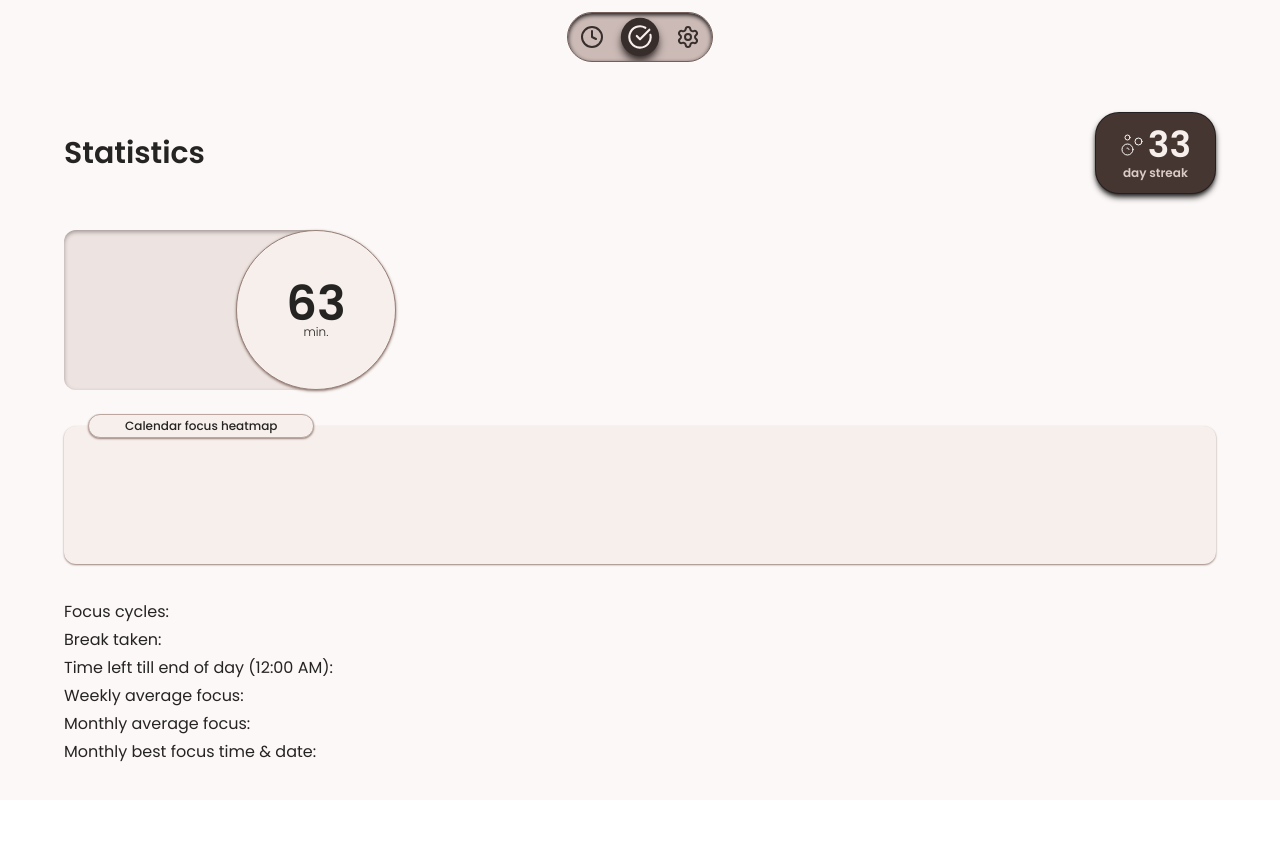
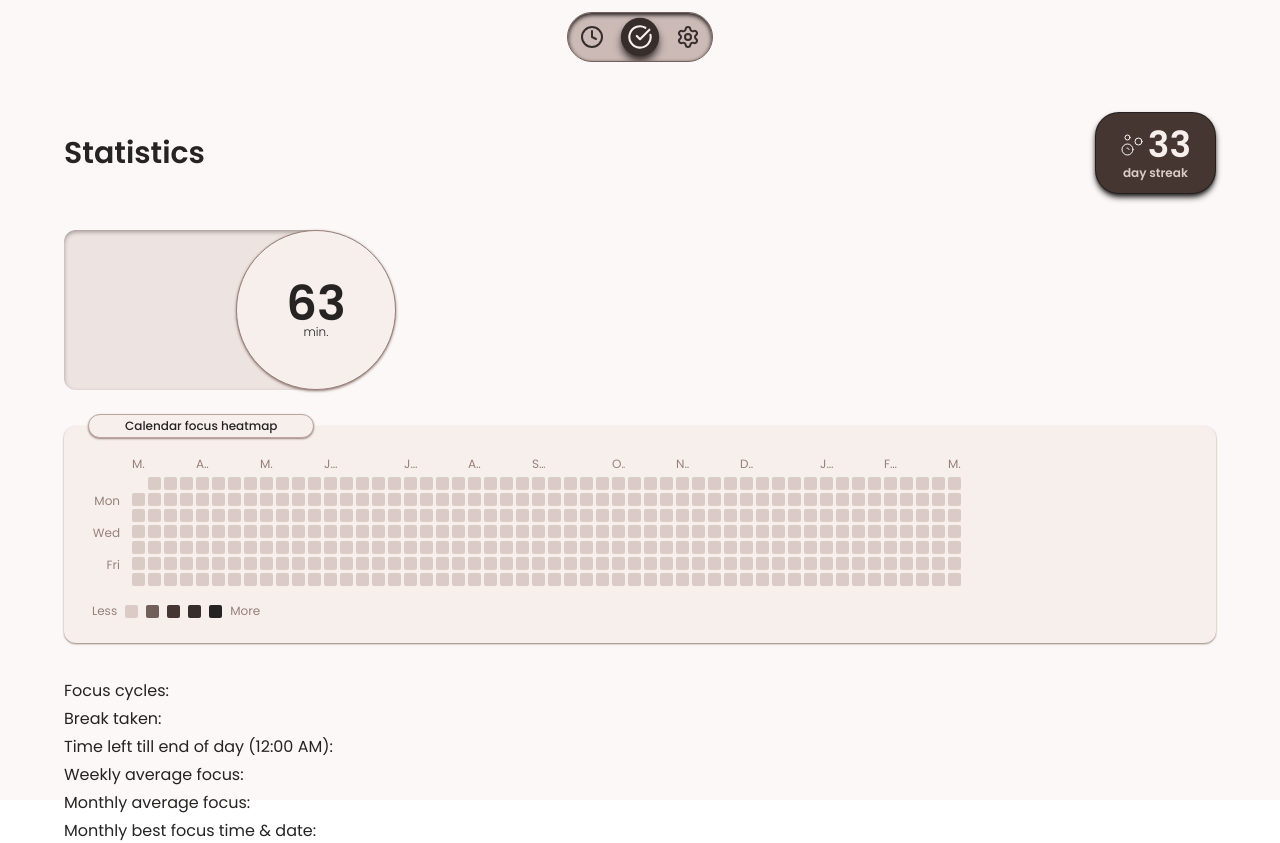
Before and after one commit to plwtx/chai.study, a React (Vite) app: page /statistics in a window 1280 px wide. Before the commit the page ends 800 px from the top, so only its background shows below. Built offline with nearby package versions, Linux system fonts and the light colour scheme; a web font is replaced by a local one; what @toolwind/corner-shape would draw is missing.

Commit message:
FEAT: Statistics page heatmap component.

```diff
--- a/src/features/statistics/components/heatmap-calendar.tsx
+++ b/src/features/statistics/components/heatmap-calendar.tsx
@@ -1,15 +1,215 @@
-import HeaderDescription from "@/components/ui/header-description";
-import HorizontalDivider from "@/components/ui/horizontal-divider-line";
-import { Circle, ServerOff, Coffee } from "lucide-react";
-export default function FocusHeatmap() {
+import { useHeatmapData, type HeatmapDay } from "../hooks/useHeatmapData";
+import { useAppStore } from "@/store";
+import { motion } from "motion/react";
+
+const LEVEL_COLORS: Record<0 | 1 | 2 | 3 | 4, string> = {
+  0: "var(--heatmap-0)",
+  1: "var(--heatmap-1)",
+  2: "var(--heatmap-2)",
+  3: "var(--heatmap-3)",
+  4: "var(--heatmap-4)",
+};
+
+// Short month names for labels
+const MONTH_ABBR = [
+  "Jan",
+  "Feb",
+  "Mar",
+  "Apr",
+  "May",
+  "Jun",
+  "Jul",
+  "Aug",
+  "Sep",
+  "Oct",
+  "Nov",
+  "Dec",
+];
+
+const DOW_LABELS: Record<number, string> = { 1: "Mon", 3: "Wed", 5: "Fri" };
+
+function formatDayLabel(dateStr: string): string {
+  const d = new Date(dateStr + "T00:00:00");
+  const dow = ["Sun", "Mon", "Tue", "Wed", "Thu", "Fri", "Sat"][d.getDay()];
+  return `${dow}, ${MONTH_ABBR[d.getMonth()]} ${d.getDate()}`;
+}
+
+function buildWeeks(days: HeatmapDay[]): (HeatmapDay | null)[][] {
+  const firstDate = new Date(days[0].date + "T00:00:00");
+  const firstDow = firstDate.getDay();
+  const startOffset = (firstDow + 6) % 7;
+
+  const padded: (HeatmapDay | null)[] = [
+    ...Array.from({ length: startOffset }, () => null),
+    ...days,
+  ];
+
+  const weeks: (HeatmapDay | null)[][] = [];
+  for (let col = 0; col < 52; col++) {
+    weeks.push(padded.slice(col * 7, col * 7 + 7));
+  }
+  return weeks;
+}
+
+function SkeletonGrid() {
   return (
-    <>
-      <main className="bg-brown-100 corner-scoop dark:bg-dark-900 border-brown-300 shadow-brown-400 relative h-64 w-full rounded-xl shadow-xs dark:border-black dark:shadow-black">
-        {/* absolute title */}
-        <div className="bg-brown-100 dark:bg-dark-900 border-brown-300 shadow-brown-400 corner-b-scoop absolute -top-3 left-6 flex h-6 w-fit items-center justify-center rounded-full border px-9 text-xs font-medium shadow-xs dark:border-black dark:shadow-black">
-          <h3>Calendar focus heatmap</h3>
-        </div>
-      </main>
-    </>
+    <div className="flex gap-3">
+      <div
+        className="grid"
+        style={{ gridTemplateRows: "repeat(7, 13px)", gap: "3px" }}
+      >
+        {Array.from({ length: 7 }, (_, i) => (
+          <div key={i} className="h-3.25 w-7 text-right text-xs leading-none">
+            {DOW_LABELS[i] ?? ""}
+          </div>
+        ))}
+      </div>
+      <div
+        className="grid"
+        style={{
+          gridTemplateColumns: "repeat(52, 13px)",
+          gridTemplateRows: "repeat(7, 13px)",
+          gap: "3px",
+          gridAutoFlow: "column",
+        }}
+      >
+        {Array.from({ length: 52 * 7 }, (_, i) => (
+          <div
+            key={i}
+            className="rounded-xs"
+            style={{ background: LEVEL_COLORS[0], width: 13, height: 13 }}
+          />
+        ))}
+      </div>
+    </div>
   );
 }
+
+export default function FocusHeatmap() {
+  const days = useHeatmapData();
+  const reducedMotion = useAppStore((s) => s.settings.reducedMotion);
+
+  const weeks = days !== undefined ? buildWeeks(days) : null;
+
+  const monthLabels: (string | null)[] = [];
+  if (weeks) {
+    let prevMonth: number | null = null;
+    for (const week of weeks) {
+      const firstDay = week.find((d) => d !== null);
+      if (firstDay) {
+        const month = new Date(firstDay.date + "T00:00:00").getMonth();
+        monthLabels.push(month !== prevMonth ? MONTH_ABBR[month] : null);
+        prevMonth = month;
+      } else {
+        monthLabels.push(null);
+      }
+    }
+  }
+
+  const gridContent = (
+    <div className="flex gap-3">
+      <div className="flex flex-col" style={{ gap: "3px", marginTop: 20 }}>
+        {Array.from({ length: 7 }, (_, i) => (
+          <div
+            key={i}
+            className="text-brown-400 dark:text-brown-500 flex items-center justify-end text-xs leading-none"
+            style={{ height: 13, width: 28 }}
+          >
+            {DOW_LABELS[i] ?? ""}
+          </div>
+        ))}
+      </div>
+
+      <div>
+        <div
+          className="mb-0.75 grid"
+          style={{ gridTemplateColumns: "repeat(52, 13px)", gap: "3px" }}
+        >
+          {monthLabels.map((label, i) => (
+            <div
+              key={i}
+              className="text-brown-400 dark:text-brown-500 truncate text-xs leading-none"
+              style={{ height: 16 }}
+            >
+              {label ?? ""}
+            </div>
+          ))}
+        </div>
+
+        <div
+          className="grid"
+          style={{
+            gridTemplateColumns: "repeat(52, 13px)",
+            gridTemplateRows: "repeat(7, 13px)",
+            gap: "3px",
+            gridAutoFlow: "column",
+          }}
+        >
+          {weeks !== null &&
+            weeks.map((week, wi) =>
+              week.map((day, di) => {
+                if (day === null) {
+                  return (
+                    <div
+                      key={`${wi}-${di}`}
+                      style={{ width: 13, height: 13 }}
+                    />
+                  );
+                }
+                const label =
+                  day.totalMinutes > 0
+                    ? `${Math.round(day.totalMinutes)} min. | ${formatDayLabel(day.date)}`
+                    : `No focus | ${formatDayLabel(day.date)}`;
+                return (
+                  <div
+                    key={`${wi}-${di}`}
+                    className="rounded-xs"
+                    title={label}
+                    style={{
+                      background: LEVEL_COLORS[day.level],
+                      width: 13,
+                      height: 13,
+                    }}
+                  />
+                );
+              })
+            )}
+        </div>
+      </div>
+    </div>
+  );
+
+  return (
+    <main className="bg-brown-100 corner-scoop dark:bg-dark-900 border-brown-300 shadow-brown-400 relative w-full rounded-xl px-7 pt-8 pb-6 shadow-xs dark:border-black dark:shadow-black">
+      <div className="bg-brown-100 dark:bg-dark-900 border-brown-300 shadow-brown-400 corner-b-scoop absolute -top-3 left-6 flex h-6 w-fit items-center justify-center rounded-full border px-9 text-xs font-medium shadow-xs dark:border-black dark:shadow-black">
+        <h3>Calendar focus heatmap</h3>
+      </div>
+
+      {days === undefined ? (
+        <SkeletonGrid />
+      ) : !reducedMotion ? (
+        <motion.div
+          initial={{ opacity: 0 }}
+          animate={{ opacity: 1 }}
+          transition={{ duration: 0.4 }}
+        >
+          {gridContent}
+        </motion.div>
+      ) : (
+        gridContent
+      )}
+
+      <div className="text-brown-400 dark:text-brown-500 mt-4 flex items-center gap-2 text-xs">
+        <span>Less</span>
+        {([0, 1, 2, 3, 4] as const).map((level) => (
+          <div
+            key={level}
+            className="rounded-xs"
+            style={{ background: LEVEL_COLORS[level], width: 13, height: 13 }}
+          />
+        ))}
+        <span>More</span>
+      </div>
+    </main>
+  );
+}
--- /dev/null
+++ b/src/features/statistics/hooks/useHeatmapData.ts
@@ -0,0 +1,80 @@
+import { useAppStore } from "@/store";
+import { useEffect, useMemo, useState } from "react";
+import type { Session } from "@/types";
+
+export interface HeatmapDay {
+  date: string;
+  totalMinutes: number;
+  level: 0 | 1 | 2 | 3 | 4;
+}
+
+function toDateKey(date: Date): string {
+  const y = date.getFullYear();
+  const m = String(date.getMonth() + 1).padStart(2, "0");
+  const d = String(date.getDate()).padStart(2, "0");
+  return `${y}-${m}-${d}`;
+}
+
+export function useHeatmapData(): HeatmapDay[] | undefined {
+  const getSessionsInRange = useAppStore((s) => s.getSessionsInRange);
+  const [sessions, setSessions] = useState<Session[] | undefined>(undefined);
+
+  const { startTs, endTs } = useMemo(() => {
+    const end = new Date();
+    end.setHours(23, 59, 59, 999);
+    const start = new Date(end);
+    start.setDate(start.getDate() - 363);
+    start.setHours(0, 0, 0, 0);
+    return { startTs: start.getTime(), endTs: end.getTime() };
+  }, []);
+
+  useEffect(() => {
+    getSessionsInRange(startTs, endTs).then(setSessions);
+  }, [getSessionsInRange, startTs, endTs]);
+
+  return useMemo(() => {
+    if (sessions === undefined) return undefined;
+
+    const minutesByDay = new Map<string, number>();
+    for (const session of sessions) {
+      const key = toDateKey(new Date(session.completedAt));
+      const prev = minutesByDay.get(key) ?? 0;
+      minutesByDay.set(key, prev + session.actualDuration / 60);
+    }
+
+    const nonZero = Array.from(minutesByDay.values())
+      .filter((m) => m > 0)
+      .sort((a, b) => a - b);
+
+    function percentile(arr: number[], p: number): number {
+      if (arr.length === 0) return 0;
+      const idx = Math.ceil((p / 100) * arr.length) - 1;
+      return arr[Math.max(0, idx)];
+    }
+
+    const p25 = percentile(nonZero, 25);
+    const p50 = percentile(nonZero, 50);
+    const p75 = percentile(nonZero, 75);
+
+    function toLevel(minutes: number): 0 | 1 | 2 | 3 | 4 {
+      if (minutes === 0) return 0;
+      if (minutes <= p25) return 1;
+      if (minutes <= p50) return 2;
+      if (minutes <= p75) return 3;
+      return 4;
+    }
+
+    const start = new Date(startTs);
+    start.setHours(0, 0, 0, 0);
+    const days: HeatmapDay[] = [];
+    const cursor = new Date(start);
+    for (let i = 0; i < 364; i++) {
+      const key = toDateKey(cursor);
+      const totalMinutes = minutesByDay.get(key) ?? 0;
+      days.push({ date: key, totalMinutes, level: toLevel(totalMinutes) });
+      cursor.setDate(cursor.getDate() + 1);
+    }
+
+    return days;
+  }, [sessions, startTs]);
+}
--- a/src/index.css
+++ b/src/index.css
@@ -54,11 +54,24 @@
   --bg-image: none;
   --chart-used: #735f59;
   --chart-avail: #dbcbc6;
+
+  /* Light Heatmap */
+  --heatmap-0: #dbcbc6; /* brown-200 */
+  --heatmap-1: #735f59; /* brown-500 */
+  --heatmap-2: #453632; /* brown-600 */
+  --heatmap-3: #372e2c; /* brown-700 */
+  --heatmap-4: #262423; /* brown-800 */
 }
 
 .dark {
   --chart-used: #bba6a0;
   --chart-avail: #1b1a19;
+  /* Dark Heatmap */
+  --heatmap-0: #262423; /* brown-800 */
+  --heatmap-1: #453632; /* brown-600 */
+  --heatmap-2: #735f59; /* brown-500 */
+  --heatmap-3: #98817a; /* brown-400 */
+  --heatmap-4: #bba6a0; /* brown-300 */
 }
 
 /* Custom CSS */
```
